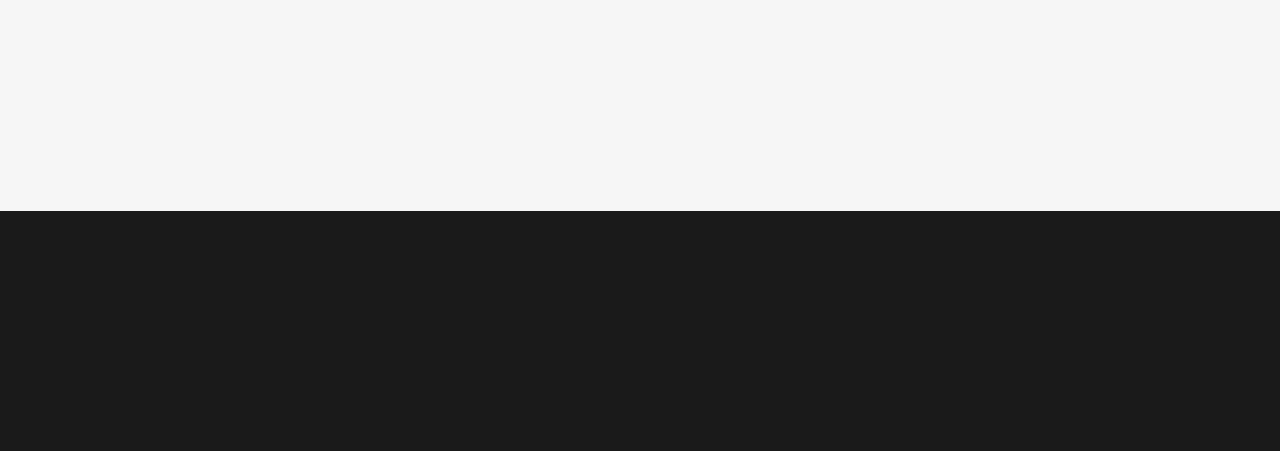
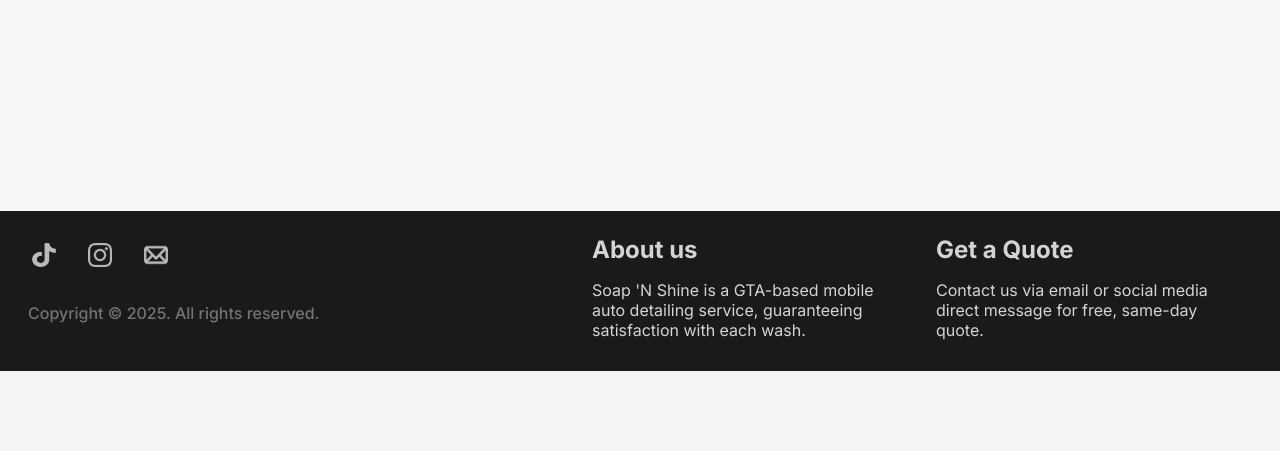
Before and after one commit to joeyb007/snsmobiledetailing, a Flask app: page /home in a window 1280 px wide. Shown: the part 657-1108 px from the top of the page. After the commit the page ends 1028 px from the top, so only its background shows below. Run offline with Flask 3, Linux system fonts and the light colour scheme.

Commit message:
finished footer styling + functionality

```diff
--- a/webapp/static/css/base.css
+++ b/webapp/static/css/base.css
@@ -9,7 +9,7 @@ body{
 main{
     background-color: rgb(246, 246, 246);
     min-height: 100vh;
-    margin-top: 0;
+    margin:0;
 }
 
 #navbar{
@@ -60,7 +60,7 @@ main{
 }
 
 #popoutMenuList > li > a {
-    font-family: sans-serif;
+    font-family: "Inter", sans-serif;
     font-weight: 550;
     color:rgb(34, 34, 34);
     text-decoration: none;
@@ -87,10 +87,54 @@ main{
 
 #footer {
     width: 100vw;
-    height: 30vh;
+    height: 20vh;
     padding: 0;
     margin: 0;
     background-color: rgb(26, 26, 26);
+    display: flex;
 }
 
+
+#socialsList{
+    margin: 0;
+    list-style-type: none;
+    display: flex;
+    padding-left: 2vh;
+    padding-top: 2vh;
+}
+
+#socialsList > li > a > img {
+    width: 3vh;
+    height: 3vh;
+    padding: 2vh;
+    opacity: 0.7;
+    transition: all 0.3s ease;
+}
+
+#socialsList > li > a > img:hover {
+    opacity: 1;
+    transform: scale(1.2);
+}
+
+#copyright{
+    color: rgb(115, 115, 115);
+    padding-left: 3.5vh;
+    font-family: "Inter", sans-serif;
+    font-weight: 500;
+}
+
+#firstFooterDiv{
+    flex: 2;
+}
+
+.textFooterDiv{
+    flex: 1;
+    padding: 1vh 6vh 6vh 0vh;
+    color: rgb(212, 212, 212);
+    font-family: "Inter", sans-serif;
+}
+
+.textFooterDiv > h1{
+    font-size: 3vh;
+}
 /* note: change all vw to vh!!  */
--- a/webapp/templates/base.html
+++ b/webapp/templates/base.html
@@ -1,6 +1,9 @@
 <!DOCTYPE html>
 <html lang="en">
 <head>
+    <link rel="preconnect" href="https://fonts.googleapis.com">
+    <link rel="preconnect" href="https://fonts.gstatic.com" crossorigin>
+    <link href="https://fonts.googleapis.com/css2?family=Inter:ital,opsz,wght@0,14..32,100..900;1,14..32,100..900&display=swap" rel="stylesheet">
     <meta charset="UTF-8">
     <meta name="viewport" content="width=device-width, initial-scale=1.0">
     <link rel="stylesheet" type="text/css" href="{{url_for('static', filename='css/base.css')}}"/>
@@ -36,6 +39,23 @@
         {% endblock %}
     </main>
     <footer id="footer">
+        <div id='firstFooterDiv'class="footerDiv">
+            <ul id="socialsList">
+                <li><a href="https://www.tiktok.com/@sns.detailing" target="_blank" ><img src="{{url_for('static', filename='images/tiktok.png')}}"></a></li>
+                <li><a href="https://www.instagram.com/sns.mobiledetailing" target="_blank" ><img src="{{url_for('static', filename='images/instagram.webp')}}"></a></li>
+                <li><a href="mailto:soapnshinemobiledetailing@gmail.com" target="_blank" ><img src="{{url_for('static', filename='images/email.png')}}"></a></li>
+                <!-- Add email functionality-->
+            </ul>
+            <p id="copyright">Copyright © 2025. All rights reserved.</p>
+        </div>
+        <div class="textFooterDiv">
+            <h1>About us</h1>
+            <p> Soap 'N Shine is a GTA-based mobile auto detailing service, guaranteeing satisfaction with each wash.</p>
+        </div>
+        <div class="textFooterDiv">
+            <h1>Get a Quote</h1>
+            <p>Contact us via email or social media direct message for free, same-day quote.</p>
+        </div>
     </footer>
 </body>
 <script src="{{url_for('static', filename='js/base.js')}}"></script>
```
Also changed, not shown: webapp/static/images/email.png (added), webapp/static/images/instagram.webp (added), webapp/static/images/tiktok.png (added).
